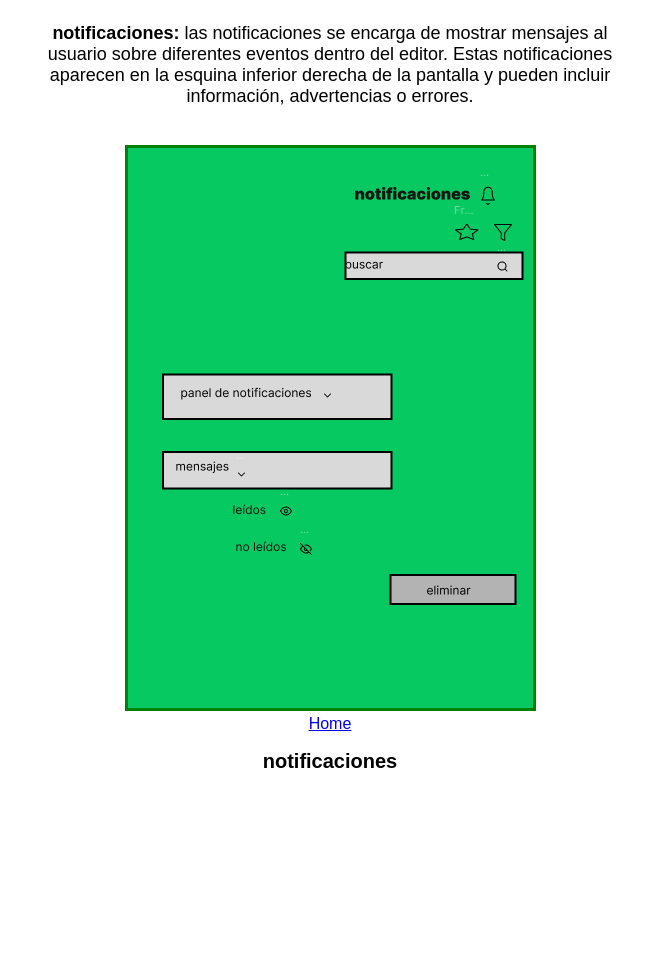
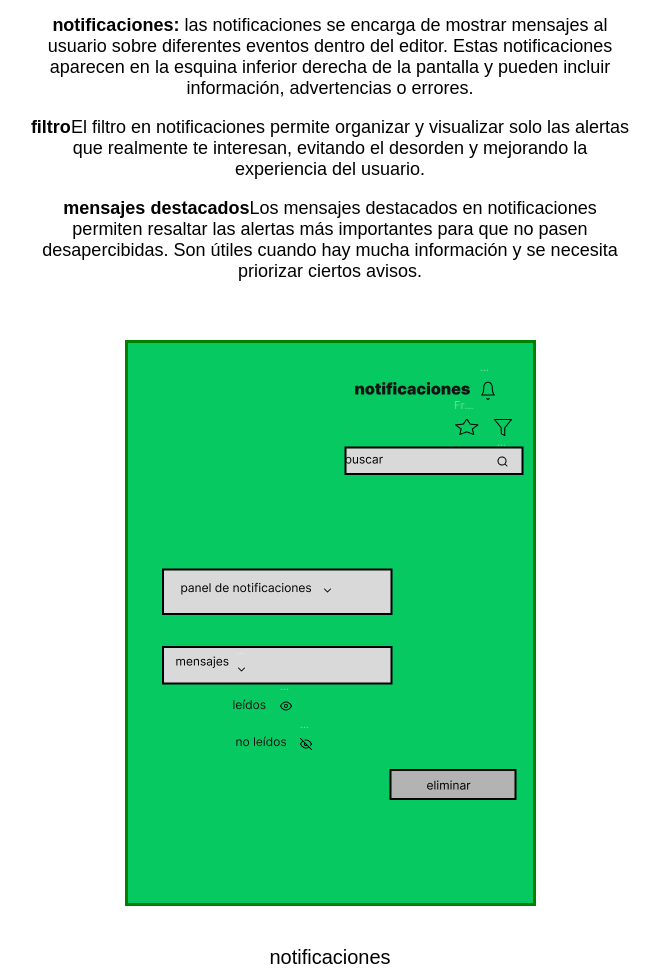
Before and after one commit to jehison-Gomez/proyecto-repositorio-1, a plain HTML site: page requerimiento3/index.html in a window 1280 px wide. Shown: the part 67-1036 px from the top of the page, without its empty margins (310-970 px from the left). Before the commit the page ends 850 px from the top, so only its background shows below. Drawn offline with Linux system fonts and the light colour scheme.

Commit message:
Actualización de estilos y corrección de texto requerimiento3

```diff
--- a/requerimiento3/index.html
+++ b/requerimiento3/index.html
@@ -10,11 +10,13 @@
         <h1>Requerimiento Funcional</h1>
         <div class="text">
             <p><strong>notificaciones:</strong> las notificaciones se encarga de mostrar mensajes al usuario sobre diferentes eventos dentro del editor. Estas notificaciones aparecen en la esquina inferior derecha de la pantalla y pueden incluir información, advertencias o errores.</p>
+            <p><strong>filtro</strong>El filtro en notificaciones permite organizar y visualizar solo las alertas que realmente te interesan, evitando el desorden y mejorando la experiencia del usuario.</p>
+            <p><strong>mensajes destacados</strong>Los mensajes destacados en notificaciones permiten resaltar las alertas más importantes para que no pasen desapercibidas. Son útiles cuando hay mucha información y se necesita priorizar ciertos avisos.</p>
         </div>
         <div class="image-placeholder">
             <img src="img1.png" alt="1px">
         </div>
-        <div><a href="/index.html">Home</a></div>
+        <div><a href="/index.html"></a></div>
         <div class="footer">
             notificaciones
         </div>
--- a/requerimiento3/style.css
+++ b/requerimiento3/style.css
@@ -11,7 +11,7 @@ body {
     height: 100vh;
     display: flex;
     flex-direction: column;
-    justify-content: flex-end;
+    justify-content: space-between;
     align-items: center;
     padding-bottom: 50px;
 }
@@ -27,15 +27,20 @@ h1 {
     margin-bottom: 20px;
     width: 90%;
     max-width: 600px;
+    text-align: center;
+    flex-grow: 1;
 }
 
 img {
     border: solid green;
+    display: block;
+    margin: 20px auto;
+    flex-grow: 1;
 }
 
 .footer {
     font-size: 20px;
-    font-weight: bold;
-    position: absolute;
-    bottom: 10px;
+    display: block;
+    margin: 20px auto;
+    flex-grow: 1;
 }
```
